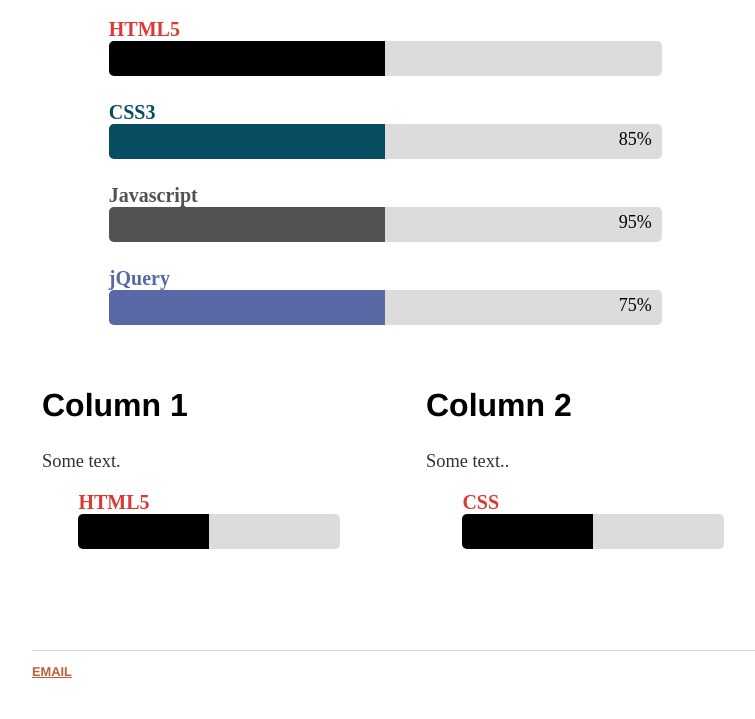
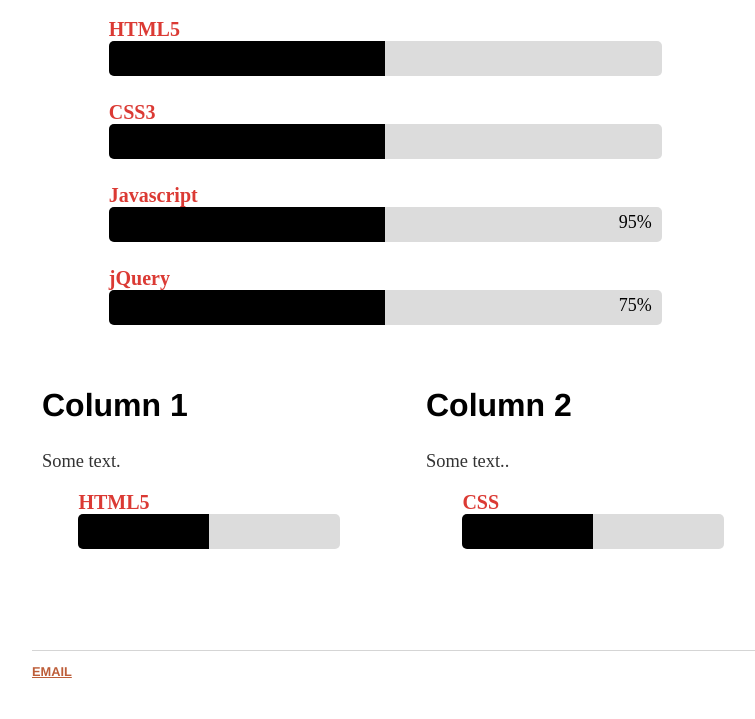
Before and after one commit to rsourki/rsourki.github.io, a Jekyll site: the page built from cv/index.html, in a window 1280 px wide. Shown: the part 680-1399 px from the top of the page, without its empty margins (224-979 px from the left). Built offline with Jekyll 4.4.1, drawn with Linux system fonts in a browser that asks for light colours.

Commit message:
Update index.html

```diff
--- a/cv/index.html
+++ b/cv/index.html
@@ -24,13 +24,7 @@ title: Research - Reza Sourki Webpage
 
 
 <!-- --------- For Skills ----------- -->
-<bodybar>
-
-  <script scr="https://cdnjs.cloudflare.com/ajax/libs/jquery/3.5.1/jquery.min.js"></script>
-  <script scr="/js/myscript.js"></script>
-<!-- <script type="text/javascript" scr="https://cdnjs.cloudflare.com/ajax/libs/jquery/3.5.1/jquery.js"></script> -->
-
-  <div class="containerbar">
+<script scr="https://cdnjs.cloudflare.com/ajax/libs/jquery/3.5.1/jquery.min.js"></script>
 
     <div class="bar-1">
     <div class="titlebar">HTML5</div>
@@ -40,36 +34,27 @@ title: Research - Reza Sourki Webpage
     </div>
 
     <div class="bar-1">
-    <div class="titlebar" style="color: #084c61;">CSS3</div>
+    <div class="titlebar">CSS3</div>
     <div class="bar" data-width="85%">
-      <div class="bar-inner" style="background: #084c61;">
-
-      </div>
-      <div class="bar-percent">85%</div>
+      <div class="bar-inner"></div>
+    </div>
     </div>
 
-    </div>
     <div class="bar-1">
-    <div class="titlebar" style="color: #525252;">Javascript</div>
+    <div class="titlebar">Javascript</div>
     <div class="bar" data-width="95%">
-      <div class="bar-inner" style="background: #525252;">
-
-      </div>
+      <div class="bar-inner"></div>
       <div class="bar-percent">95%</div>
     </div>
     </div>
+
     <div class="bar-1">
-    <div class="titlebar" style="color: #5a68a5">jQuery</div>
+    <div class="titlebar">jQuery</div>
     <div class="bar" data-width="75%">
-      <div class="bar-inner" style="background: #5a68a5;">
-
-      </div>
+      <div class="bar-inner"></div>
       <div class="bar-percent">75%</div>
     </div>
     </div>
-  </div>
-
-</bodybar>
 
 
 <div class="row">
```
